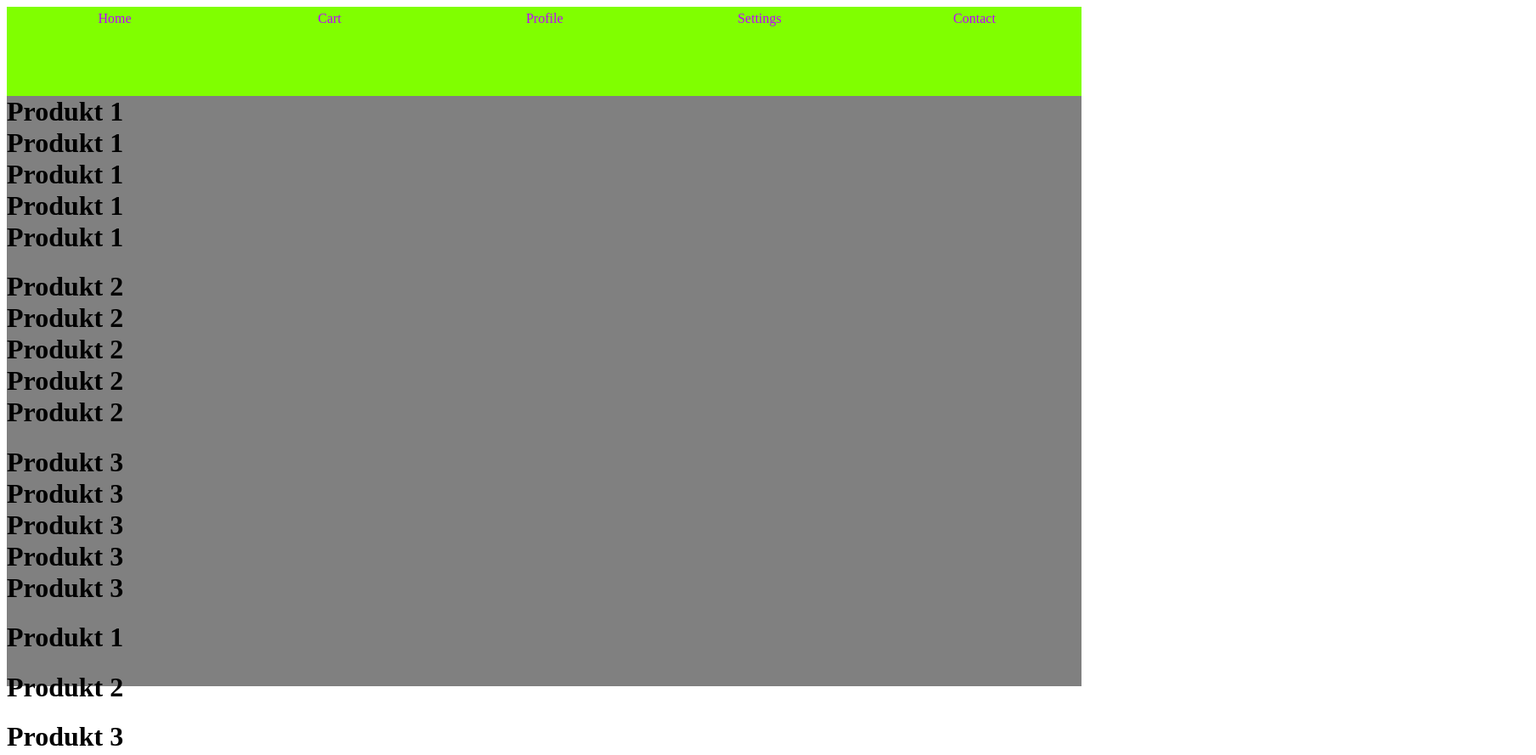
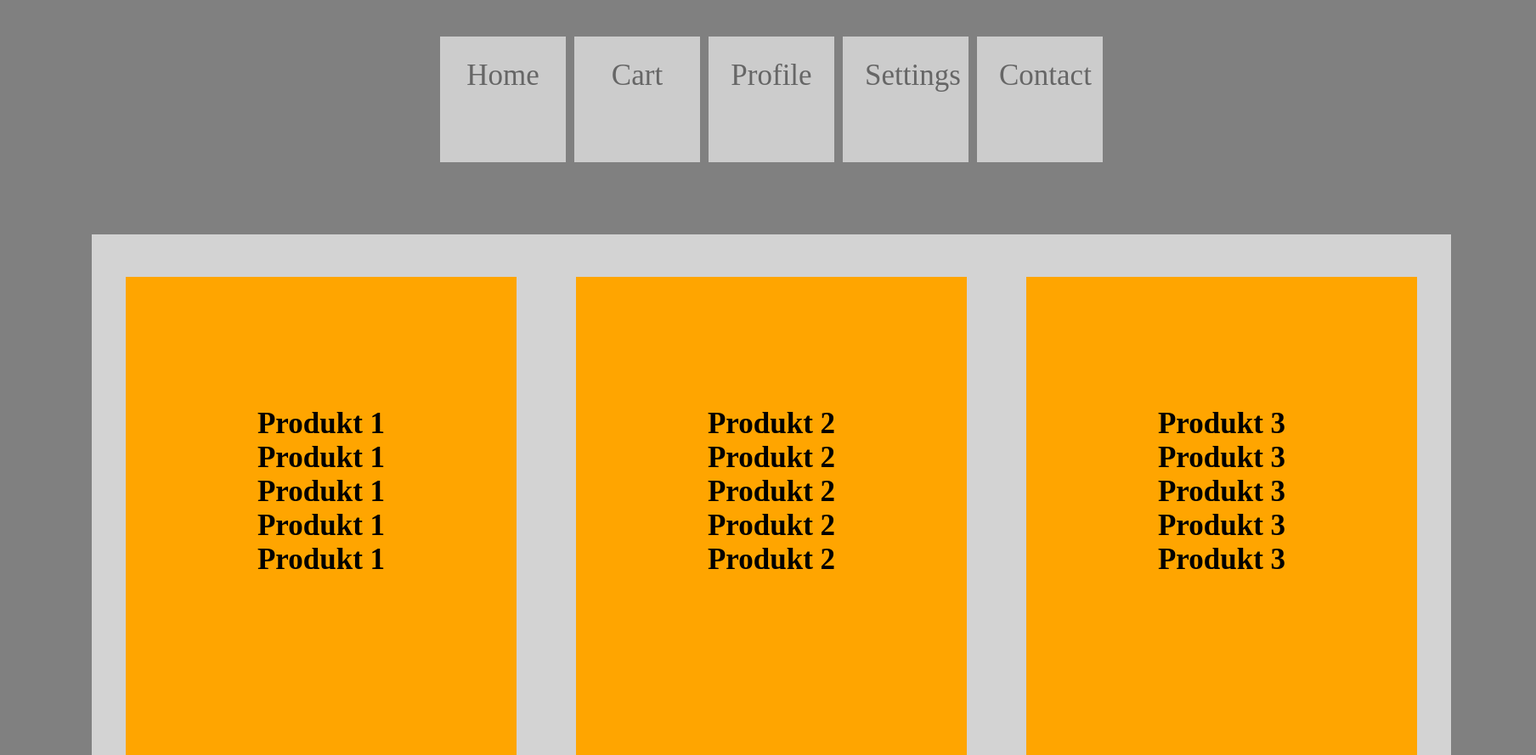
Before and after one commit to mateusz-lisik/StronaDlaKrzycha, a plain HTML site: page index.html in a window 1280 px wide. Shown: the top 889 px of the page at 85% size, 1808 px wide, since content can reach past the window. Drawn offline with Linux system fonts and the light colour scheme.

Commit message:
Update style.css

```diff
--- a/styles/style.css
+++ b/styles/style.css
@@ -1,32 +1,85 @@
 #main {
 	background-color: grey;
-	width: 1265px;
-	height: 800px;
+	height: 1000px;
+	width: 1800px;
+	margin-left: auto;
+	margin-right: auto;
 }
 
 .menu_button {
-	background-color: #80ff00;
-	padding-left: 7px;
-	padding-right: 6px;
-	padding-top: 5px;
-	width: 240px;
-	height: 100px;
+	background-color: #cccccc;
+	padding: 24px;
+	margin: 5px;
+	width: 96px;
+	height: 96px;
 	float: left;
 	text-align: center;
+	color: #666666;
+	font-size: 35px;
+	border-left: 2px solid #ccc;
+	border-right: 2px solid #ccc;
+	border-top: 2px solid #ccc;
+	border-bottom: 2px solid #ccc;
+	box-shadow: solid 2px grey;
+	display: block;
+}
+
+.menu_button:hover {
+	background-color: #bbbbbb;
+	text-align: center;
+	text-transform: uppercase;
+	color: #555555;
+	font-weight: bold;
+	font-size: 40px;
+	display: block;
+}
+
+#menubox {
+	background-color: grey;
+	height: 158px;
+	width: 790px;
+	margin-left: auto;
+	margin-right: auto;
+	padding-top: 30px;
+	display: block;
+}
+
+html {
+	background-color: grey;
+}
+
+a {
 	text-decoration: none;
-	color: #bf00ff;
+	display: block;
 }
-.menu_button:hover {
-	background-color: #00ffff;
-	padding-left: 7px;
-	padding-right: 6px;
-	padding-top: 5px;
-	width: 240px;
-	height: 100px;
+
+.box {
+	background-color: lightgrey;
+	width: 1600px;
+	margin-left: auto;
+	margin-right: auto;
+	margin-top: 80px;
+	margin-bottom: 50px;
+	height: 686px;
+}
+
+.smallBox {
+	margin-left: 40px;
+	margin-right: 30px;
+	width: 460px;
+	background-color: orange;
+	height: 456px;
+	margin-top: 50px;
+	margin-bottom: 0px;
 	float: left;
 	text-align: center;
-	text-transform: uppercase;
-	text-decoration: none;
-	color: #0000ff;
-	font-weight: bold;
+	padding-top: 130px;
 }
+
+.smallBox:hover {
+	background-color: lightgreen;
+}
+
+h1 {
+	font-size: 35px;
+}
```
